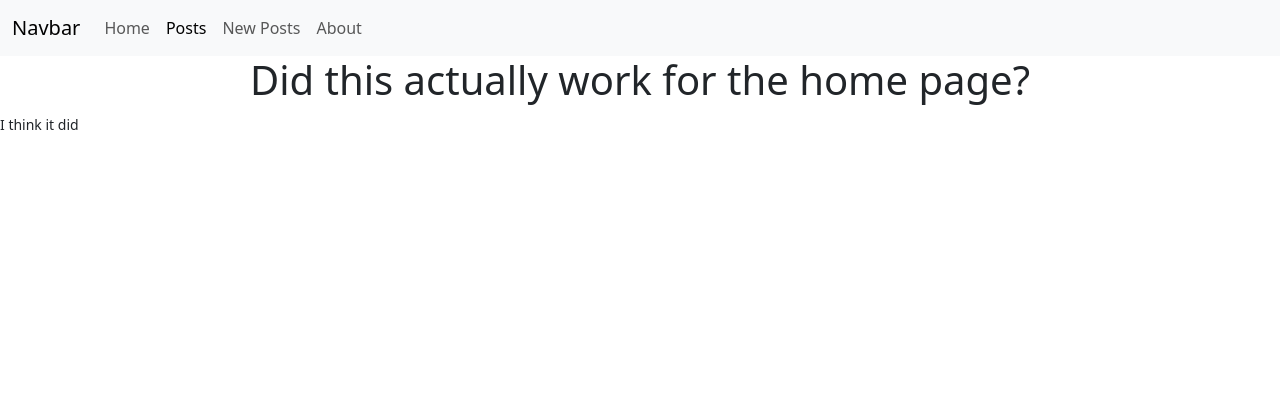
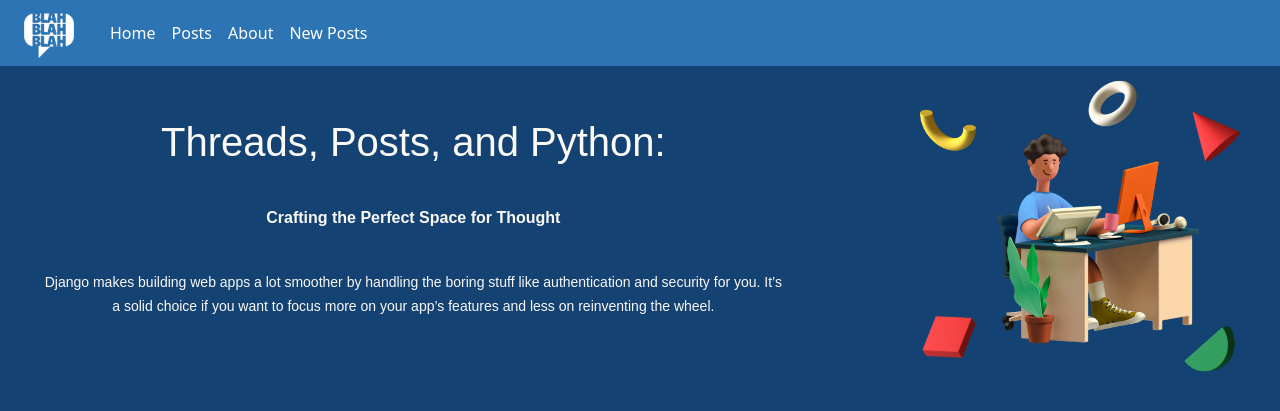
Before and after one commit to AngelMValentin/message_board, a Django app: page / in a window 1280 px wide. Shown: the top 411 px of the page. Run offline with Django 5.2, Linux system fonts and the light colour scheme.

Commit message:
Making this into something I can call mine

```diff
--- a/config/settings.py
+++ b/config/settings.py
@@ -117,7 +117,7 @@ USE_TZ = True
 # Static files (CSS, JavaScript, Images)
 # https://docs.djangoproject.com/en/5.1/howto/static-files/
 
-STATIC_URL = 'static/'
+STATIC_URL = '/static/'
 STATICFILES_DIRS = [str(BASE_DIR.joinpath("static"))]
 
 # Default primary key field type
--- a/config/urls.py
+++ b/config/urls.py
@@ -16,6 +16,7 @@ Including another URLconf
 """
 from django.contrib import admin
 from django.urls import path, include
+from django.conf import settings
 
 urlpatterns = [
     path('admin/', admin.site.urls),
--- a/static/css/base.css
+++ b/static/css/base.css
@@ -0,0 +1,5 @@
+
+
+.body {
+    background-color: #144272;
+}
--- a/templates/base.html
+++ b/templates/base.html
@@ -7,23 +7,41 @@
     <title>Message Board</title>
     <link href="https://cdn.jsdelivr.net/npm/bootstrap@5.3.3/dist/css/bootstrap.min.css" rel="stylesheet" integrity="sha384-QWTKZyjpPEjISv5WaRU9OFeRpok6YctnYmDr5pNlyT2bRjXh0JMhjY6hW+ALEwIH" crossorigin="anonymous">
     <link rel="stylesheet" href="{% static 'css/base.css' %}">
+    <style>
+
+      .navbar {
+        background-color: #2C74B3;
+      }
+      a {
+        color: white !important;
+      }
+      a:hover {
+        color: #0A2647 !important;
+      }
+      body {
+        background-color: #2C74B3;
+      }
+
+    </style>
 </head>
-<body>
-  <nav class="navbar navbar-expand-lg bg-body-tertiary">
-      <div class="container-fluid">
-        <a class="navbar-brand" href="#">Navbar</a>
-        <button class="navbar-toggler" type="button" data-bs-toggle="collapse" data-bs-target="#navbarNavAltMarkup" aria-controls="navbarNavAltMarkup" aria-expanded="false" aria-label="Toggle navigation">
+<body class="body">
+  <nav class="bsnavbar navbar navbar-expand-lg">
+      <div class="container-fluid text">
+        <div class=" container-fluid w-auto">
+          <a class="navbar-brand" href="{% url 'home' %}">
+            <img src="{% static 'img/message_board_logo1.png' %}" alt="message_board_logo" width="50" height="50">
+          </a>
+        </div>
+        <button class=" navbar-toggler" type="button" data-bs-toggle="collapse" data-bs-target="#navbarNavAltMarkup" aria-controls="navbarNavAltMarkup" aria-expanded="false" aria-label="Toggle navigation">
           <span class="navbar-toggler-icon"></span>
         </button>
-        <div class="collapse navbar-collapse" id="navbarNavAltMarkup">
-          <div class="navbar-nav">
+        <div class=" collapse navbar-collapse" id="navbarNavAltMarkup">
+          <div class=" navbar-nav">
 
             <a class="nav-link" href="{% url 'home' %}">Home</a>
             <a class="nav-link active" aria-current="page" href="{% url 'list' %}">Posts</a>
+            <a class="nav-link" href="{% url 'about' %}">About</a>
             <a class="nav-link" href="{% url 'new' %}">New Posts</a>
-            <a class="nav-link" href="{% url 'about' %}">About</a>
-
-
           </div>
         </div>
       </div>
--- a/templates/pages/home.html
+++ b/templates/pages/home.html
@@ -1,8 +1,56 @@
 {% extends 'base.html' %}
+{% load static %}
 
 {% block title %}Home {% endblock title %}
 
 {% block content %}
-<h1 class="text-center">Did this actually work for the home page? </h1>
-<p><small>I think it did </small></p>
+<style>
+    .heading {
+        font-size: 2.5rem;
+    }
+    .home {
+        font-family: sans-serif;
+        color: #FAF9F6;
+    }
+    p {
+        margin-top: 40px;
+    }
+
+    .hero {
+        width: 100%;
+        height: 20rem;
+        display:flex;
+    }
+    .subheading {
+        font-weight: bold;
+    }
+    .hero-left {
+        flex: 8;
+        flex-wrap: wrap;
+        margin: auto auto;
+    }
+    .hero-right {
+        flex: 4;
+        background-image: url("{% static 'img/hero2.png' %}");
+        background-size: contain;
+        background-repeat: no-repeat;
+        background-position: center right;
+        margin-right: 40px;
+    }
+    .para {
+        margin-right: 40px;
+        margin-left: 40px;
+    }
+</style>
+<div class="home">
+    <div class="hero">
+        <div class="hero-left">
+            <h1 class="heading text-center">Threads, Posts, and Python:</h1>
+            <p class="subheading text-center">Crafting the Perfect Space for Thought</p>
+            <p class=" para text-center"><small>Django makes building web apps a lot smoother by handling the boring stuff like authentication and security for you. It’s a solid choice if you want to focus more on your app’s features and less on reinventing the wheel.</small></p>
+        </div>
+        <div class="hero-right">
+        </div>
+    </div>
+</div>
 {% endblock content %}
```
Also changed, not shown: templates/posts/list.html (+48 -3 lines), static/img/hero.png (added), static/img/hero1.png (added), static/img/hero2.png (added), static/img/message_board_logo.png (added), static/img/message_board_logo1.png (added).
